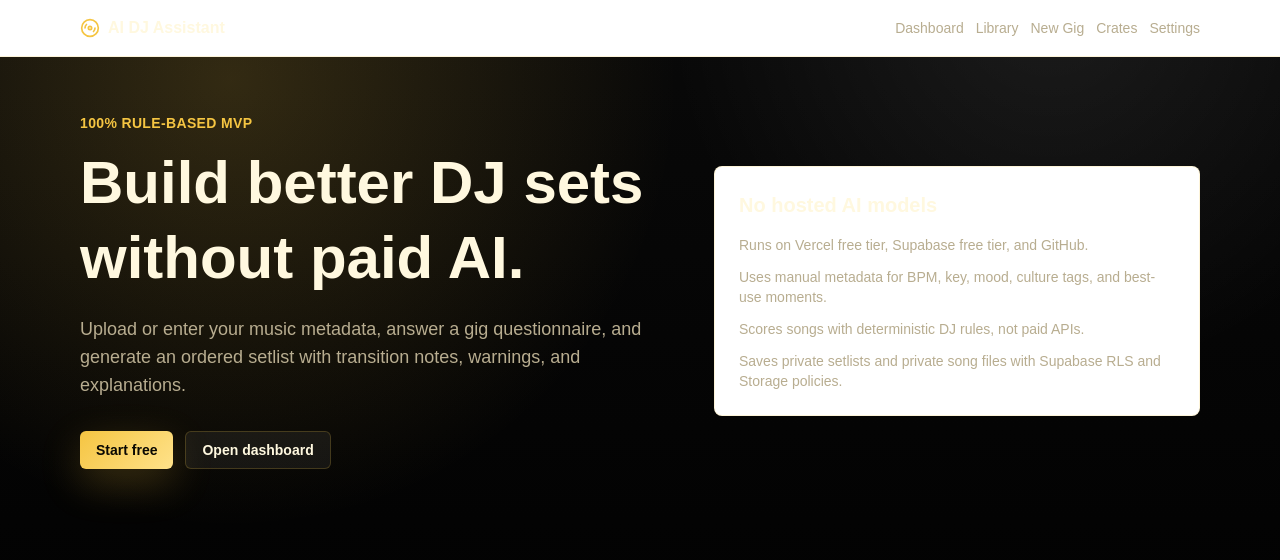
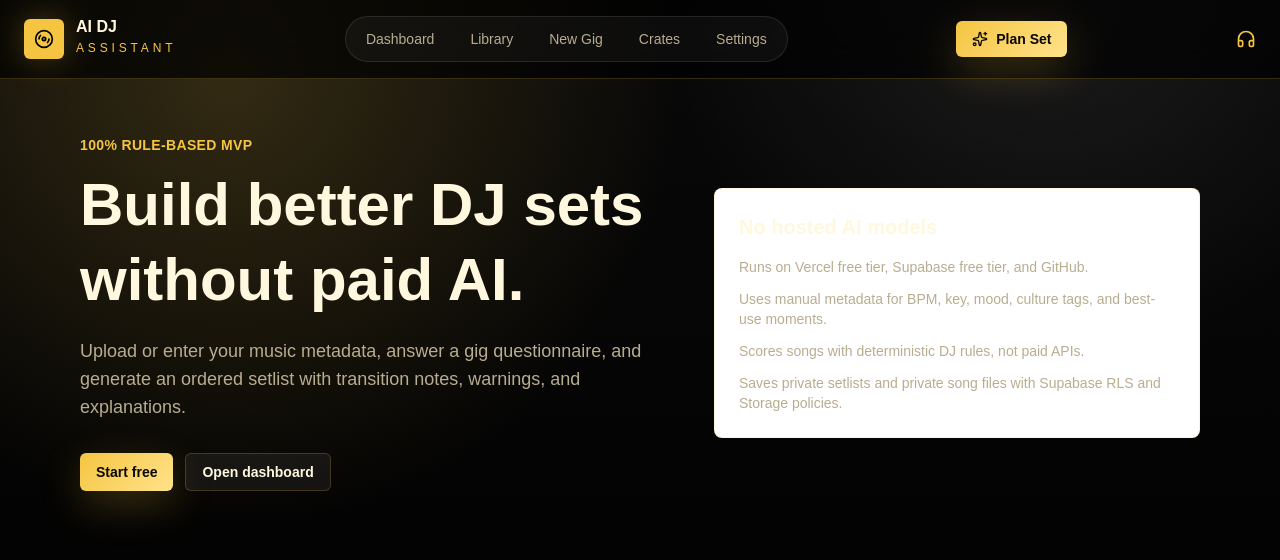
Before and after one commit to rshahoud2-png/DJ---assistant-, a Next.js app: page / in a window 1280 px wide. Shown: the top 560 px of the page. Built offline with nearby package versions, Linux system fonts and the light colour scheme.

Commit message:
Redesign navigation

```diff
--- a/src/components/nav.tsx
+++ b/src/components/nav.tsx
@@ -1,5 +1,5 @@
 import Link from "next/link";
-import { Disc3 } from "lucide-react";
+import { Disc3, Headphones, Sparkles } from "lucide-react";
 
 const links = [
   ["Dashboard", "/dashboard"],
@@ -11,19 +11,36 @@ const links = [
 
 export function Nav() {
   return (
-    <header className="border-b border-[var(--border)] bg-white">
-      <nav className="mx-auto flex max-w-6xl flex-wrap items-center justify-between gap-4 px-4 py-4">
-        <Link href="/" className="flex items-center gap-2 font-bold">
-          <Disc3 className="h-5 w-5 text-[var(--accent)]" />
-          AI DJ Assistant
+    <header className="sticky top-0 z-40 border-b border-[var(--border)] bg-black/70 backdrop-blur-xl">
+      <nav className="mx-auto flex max-w-7xl flex-wrap items-center justify-between gap-4 px-4 py-4 md:px-6">
+        <Link href="/" className="group flex items-center gap-3 font-bold">
+          <span className="grid h-10 w-10 place-items-center rounded-md border border-[var(--border)] bg-[var(--accent)] text-black shadow-[0_0_32px_rgba(245,197,66,.28)]">
+            <Disc3 className="h-5 w-5" />
+          </span>
+          <span>
+            <span className="block leading-none">AI DJ</span>
+            <span className="text-xs font-medium uppercase tracking-[0.32em] text-[var(--accent)]">Assistant</span>
+          </span>
         </Link>
-        <div className="flex flex-wrap gap-3 text-sm">
+        <div className="hidden flex-wrap items-center gap-1 rounded-full border border-white/10 bg-white/[0.04] p-1 text-sm md:flex">
           {links.map(([label, href]) => (
-            <Link key={href} href={href} className="text-[var(--muted-foreground)] hover:text-black">
+            <Link key={href} href={href} className="rounded-full px-4 py-2 text-[var(--muted-foreground)] hover:bg-white/10 hover:text-white">
               {label}
             </Link>
           ))}
         </div>
+        <Link href="/gigs/new" className="btn btn-primary gap-2">
+          <Sparkles className="h-4 w-4" />
+          Plan Set
+        </Link>
+        <div className="flex w-full gap-2 overflow-x-auto pb-1 text-sm md:hidden">
+          {links.map(([label, href]) => (
+            <Link key={href} href={href} className="shrink-0 rounded-full border border-white/10 bg-white/[0.04] px-3 py-2 text-[var(--muted-foreground)]">
+              {label}
+            </Link>
+          ))}
+        </div>
+        <Headphones className="hidden h-5 w-5 text-[var(--accent)] lg:block" />
       </nav>
     </header>
   );
```
